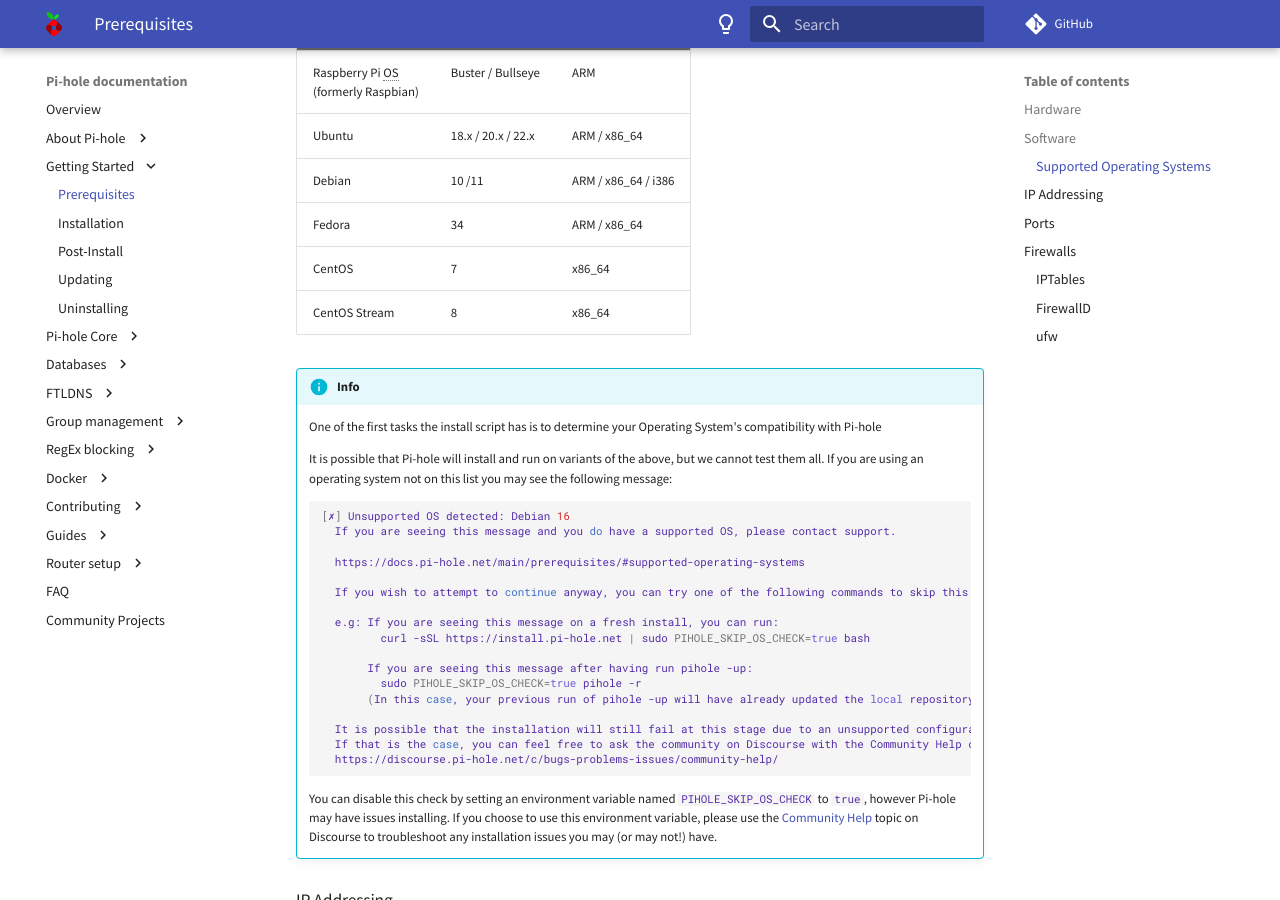
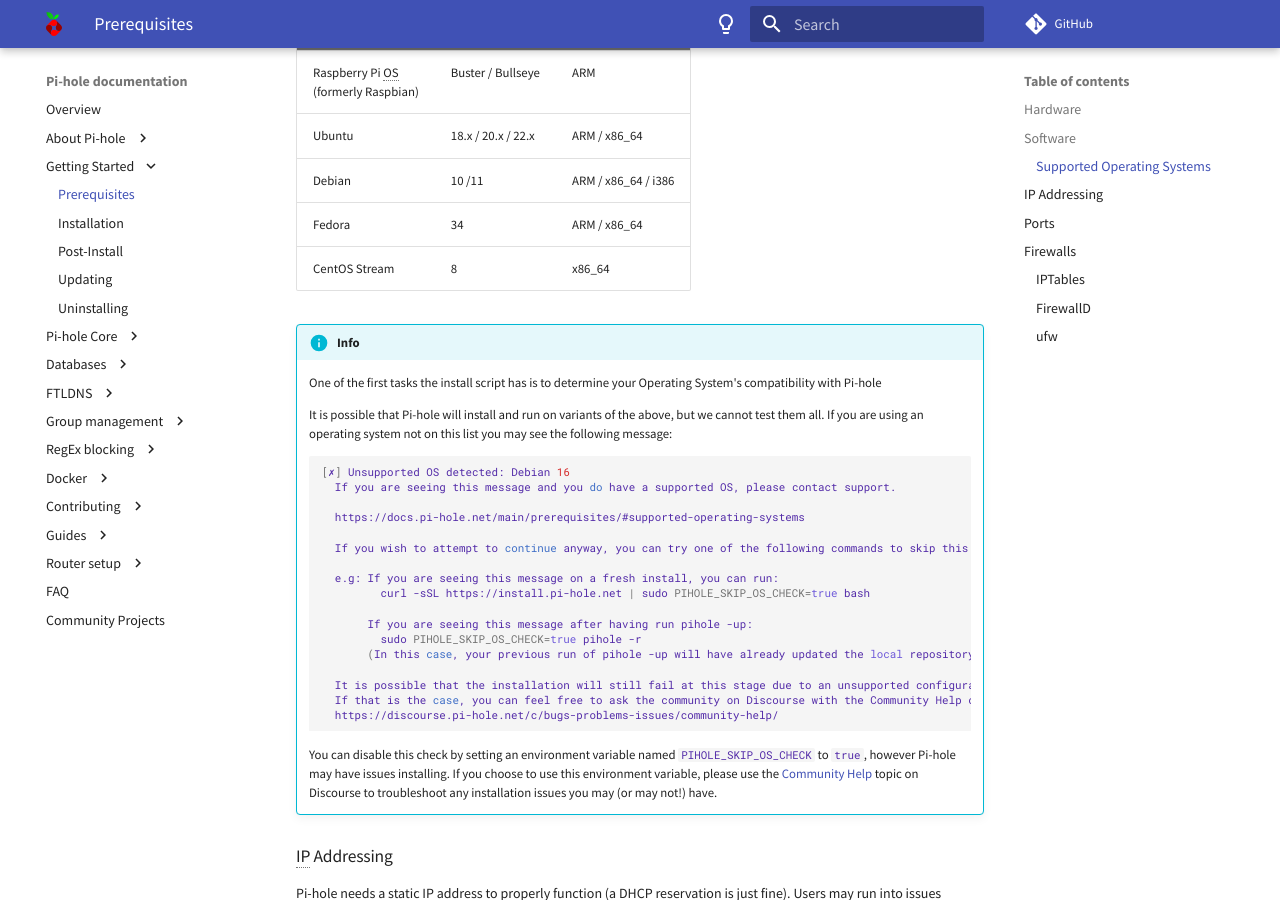
Before and after one commit to pi-hole/docs, an MkDocs documentation site: the page built from docs/main/prerequisites.md, in a window 1280 px wide and 900 px high, scrolled down 517 px. Built offline with MkDocs 1.6.1 and Material for MkDocs 9.7.7, drawn with Linux system fonts in a browser that asks for light colours; comment, search, counter and statistics services are not loaded.

Commit message:
Remove CentOS 7 from list of supported OS
Signed-off-by: Adam Warner <me@adamwarner.co.uk>

```diff
--- a/docs/main/prerequisites.md
+++ b/docs/main/prerequisites.md
@@ -28,7 +28,6 @@
 | Ubuntu       | 18.x / 20.x / 22.x     | ARM / x86_64        |
 | Debian       | 10 /11          | ARM / x86_64 / i386 |
 | Fedora       | 34          | ARM / x86_64        |
-| CentOS       | 7                | x86_64              |
 | CentOS Stream | 8            | x86_64              |
 
 <!-- markdownlint-disable code-block-style -->
```
